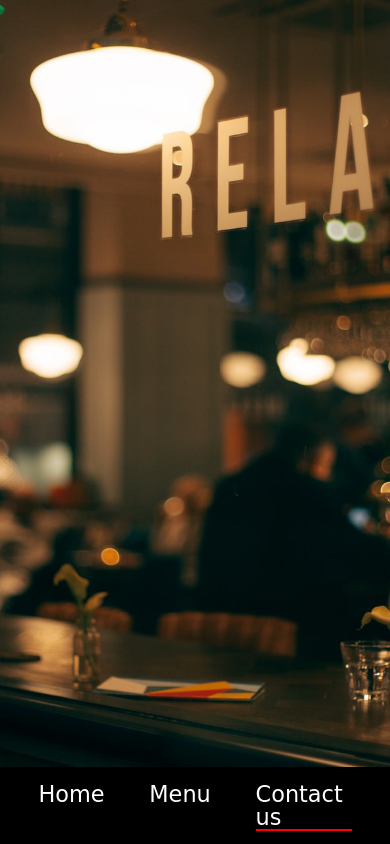
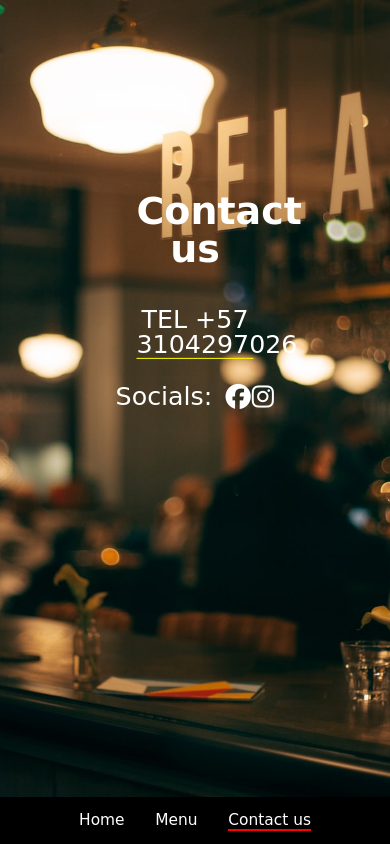
Before and after one commit to luckystar20206/restaurant-Page-JS, a website built with webpack: page dist/index.html in a window 390 px wide. Both pictures are taken after a click on the element "Contact us". Built offline with nearby package versions, Linux system fonts and the light colour scheme; a web font is replaced by a local one.

Commit message:
Add style and elements to contact section, also added media queris to ajust font in some sizes

```diff
--- a/assets/css/navbar.css
+++ b/assets/css/navbar.css
@@ -1,5 +1,6 @@
 html {
     box-sizing: border-box;
+    font-family: 'Sansita Swashed', cursive;
 }
 
 .navbar {
--- a/assets/css/style.css
+++ b/assets/css/style.css
@@ -35,7 +35,7 @@
 }
 
 .hero-title {
-    font-size: 3em;
+    font-size: 4em;
     display: flex;
     justify-content: center;
     align-items: center;
@@ -67,11 +67,10 @@
     color: black;
     width: calc(80%/3);
     border-radius: 5px;
-    height: 500px;
     display: flex;
     flex-direction: column;
     padding: 1em;
-    font-size: 1.4em;
+    font-size: 2em;
     background-color: rgba(235, 235, 225, .3);
     transition: 120ms ease-in;
 
@@ -95,5 +94,48 @@
 }
 
 .menu-item {
-    padding: 0.5em;
+    padding: 0.3em;
+    font-family: Arial, Helvetica, sans-serif;
 }
+
+.contact-section {
+    color: white;
+    font-size: 2.3em;
+    width: 30%;
+    position: absolute;
+    left: 50%;
+    top: 35%;
+    transform: translate(-50%, -50%);
+    text-align: center;
+}
+
+.contact-header {
+    padding: 1em 0;
+    font-size: 1.5em;
+}
+
+.contact-info {
+    border-bottom:1px solid yellow ;
+
+}
+
+.icon {
+    color: white;
+    padding: 0 .5px;;
+}
+
+.socials-title {
+    margin-right: 0.5em;
+}
+
+.socials {
+    display: flex;
+    justify-content: center;
+    padding: 1em;
+}
+
+@media (max-width: 1366px) {
+    body {
+        font-size: 11px;
+    }
+}
--- a/src/home.js
+++ b/src/home.js
@@ -12,7 +12,7 @@ const home = () => {
     background.classList.add('home-background');
     homePage.appendChild(background);
     const heroTitle = document.createElement('h1');
-    heroTitle.textContent = 'Majestic';
+    heroTitle.textContent = 'Majestic.';
     heroTitle.classList.add('hero-title');
     homePage.appendChild(heroTitle);
     const homeLink = document.getElementById('home');
@@ -73,7 +73,19 @@ const contact = () => {
     background.classList.add('contact-background');
     homePage.appendChild(background);
 
+    const header = document.createElement('div');
+    header.classList.add('contact-section');
+    header.innerHTML = `<h1 class='contact-header'>Contact us</h1>
+    <p class='contact-info'> <span class='tell'>TEL</span> +57 3104297026 </p>`
 
+    homePage.appendChild(header);
+
+
+    const socials = document.createElement('ul');
+    socials.classList.add('socials');
+    socials.innerHTML = `<span class='socials-title'>Socials: </span><li><i class="fab fa-facebook icon"></i></li>
+    <li><i class="fab fa-instagram icon"></i></li>`;
+    header.appendChild(socials);
 
 
 
```
Also changed, not shown: dist/index.html, dist/main.js.
